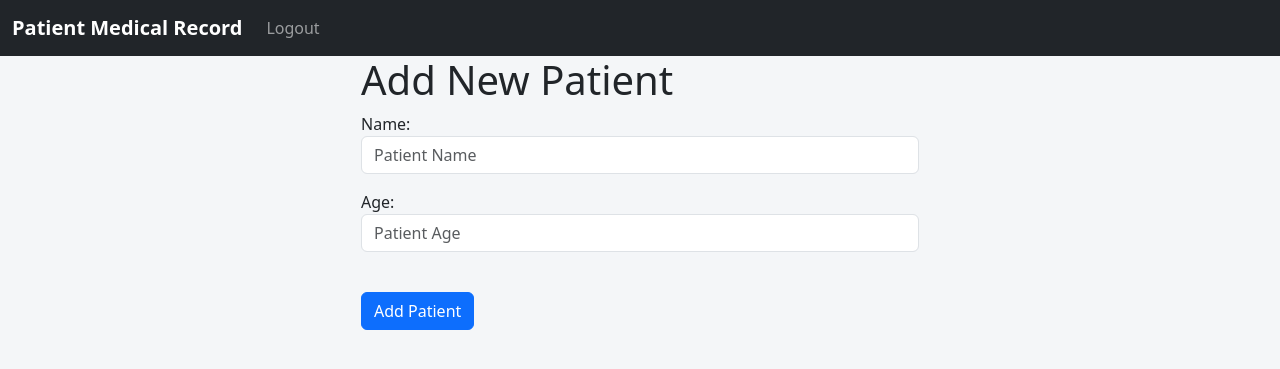
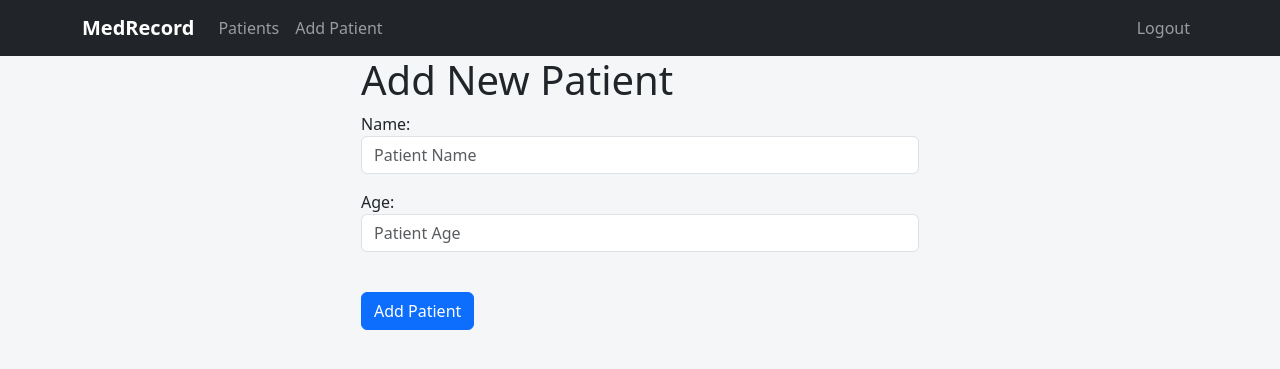
Before and after one commit to enrique28-ai/Medrecord, a Django app: page /patients/create/ in a window 1280 px wide. Shown: the top 369 px of the page. Run offline with Django 5.2, Linux system fonts and the light colour scheme; the visitor is signed in with stand-in values (Sample User, id 1).

Commit message:
style: simplify MedRecord navigation

```diff
--- a/medregister/templates/navbar.html
+++ b/medregister/templates/navbar.html
@@ -1,27 +1,24 @@
 <nav class="navbar navbar-expand-lg navbar-dark bg-dark">
-  <div class="container-fluid">
-    <a class="navbar-brand" href="{% url 'home' %}">Patient Medical Record</a>
-    <button class="navbar-toggler" type="button" data-bs-toggle="collapse" data-bs-target="#navbarSupportedContent" aria-controls="navbarSupportedContent" aria-expanded="false" aria-label="Toggle navigation">
+  <div class="container">
+    <a class="navbar-brand" href="{% url 'home' %}">MedRecord</a>
+    <button class="navbar-toggler" type="button" data-bs-toggle="collapse" data-bs-target="#mainNav" aria-controls="mainNav" aria-expanded="false" aria-label="Toggle navigation">
       <span class="navbar-toggler-icon"></span>
     </button>
-    <div class="collapse navbar-collapse" id="navbarSupportedContent">
-      <ul class="navbar-nav me-auto mb-2 mb-lg-0">
+    <div class="collapse navbar-collapse" id="mainNav">
+      <ul class="navbar-nav me-auto">
         {% if user.is_authenticated %}
-        <li class="nav-item">
-          <a class="nav-link" href="{% url 'logout' %}">Logout</a>
-        </li>
+        <li class="nav-item"><a class="nav-link" href="{% url 'patients' %}">Patients</a></li>
+        <li class="nav-item"><a class="nav-link" href="{% url 'create_patient' %}">Add Patient</a></li>
+        {% endif %}
+      </ul>
+      <ul class="navbar-nav ms-auto">
+        {% if user.is_authenticated %}
+        <li class="nav-item"><a class="nav-link" href="{% url 'logout' %}">Logout</a></li>
         {% else %}
-        <li class="nav-item">
-          <a class="nav-link" href="{% url 'signin' %}">Login</a>
-        </li>
-        <li class="nav-item">
-          <a class="nav-link" href="{% url 'signup' %}">Register</a>
-        </li>
+        <li class="nav-item"><a class="nav-link" href="{% url 'signin' %}">Login</a></li>
+        <li class="nav-item"><a class="nav-link" href="{% url 'signup' %}">Register</a></li>
         {% endif %}
-
-
       </ul>
-
     </div>
   </div>
 </nav>
```
